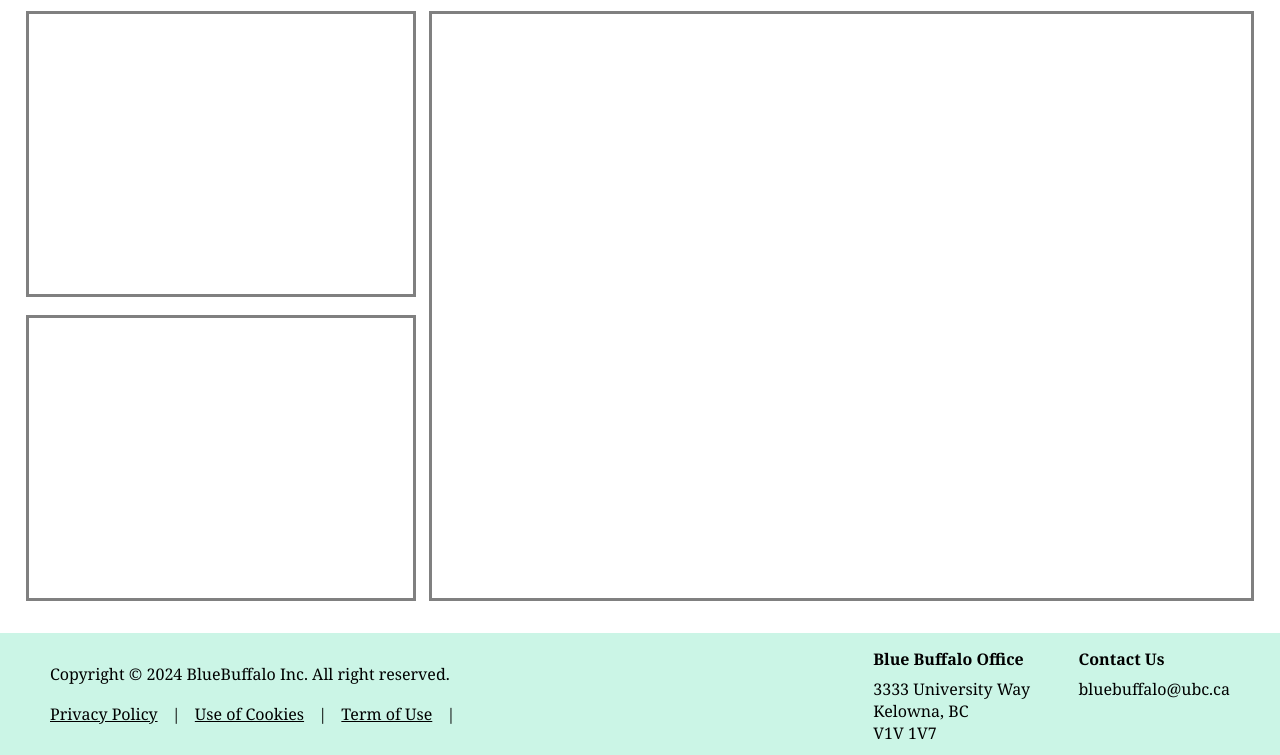
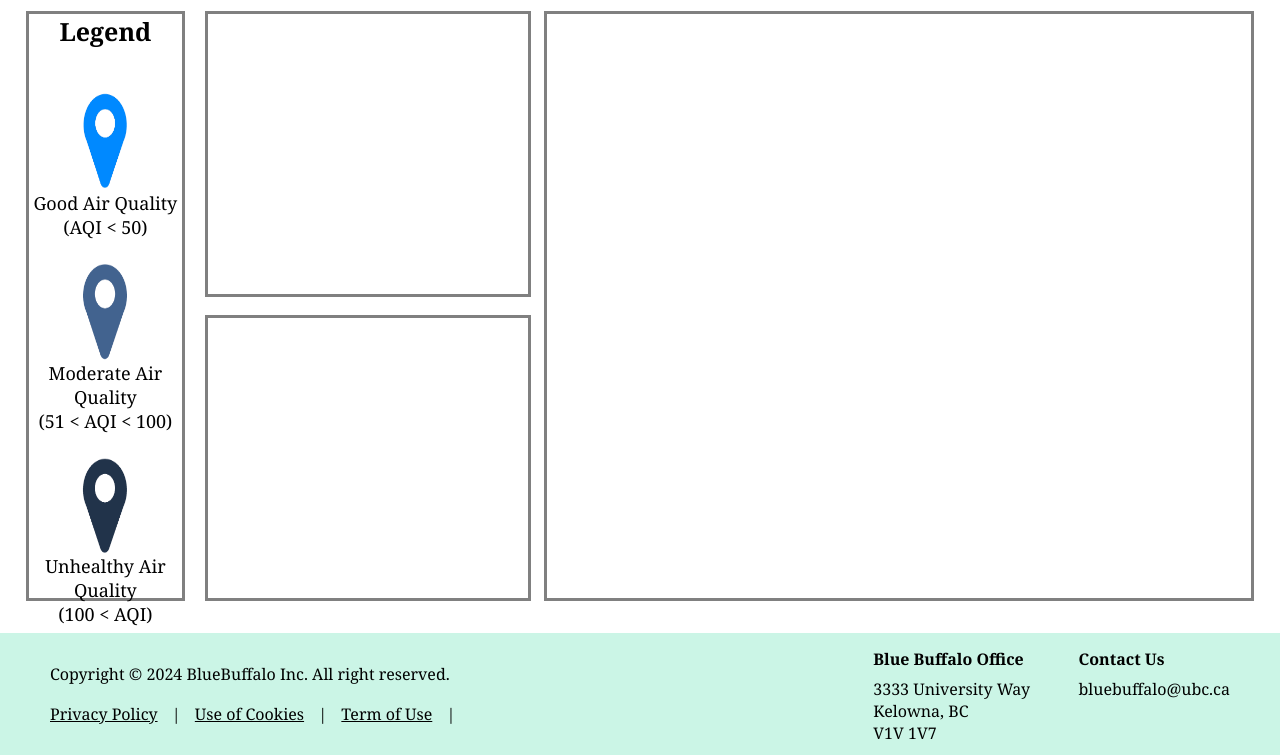
Before and after one commit to vol2468/bluebuffalo, a plain HTML site: page DashboardProject/templates/map.html in a window 1280 px wide. Shown: the part 165-920 px from the top of the page. Drawn offline with nearby package versions, Linux system fonts and the light colour scheme.

Commit message:
Added legend to Map Page

```diff
--- a/DashboardProject/static/css/map.css
+++ b/DashboardProject/static/css/map.css
@@ -10,9 +10,35 @@ footer {
     bottom: -15%;
 }
 
+#legend {
+    height: 73%;
+    width: 12%;
+    border: gray solid;
+    position: absolute;
+    left: 2%;
+    top: 22%;
+}
+
+#legend h2 {
+    font-size: 25px;
+    text-align: center;
+}
+#legend p {
+    font-size: 18px;
+    text-align: center;
+}
+
+#legend img {
+    display: block;
+    margin-left: auto;
+    margin-right: auto;
+    height: 17%;
+    width: 30%;
+}
+
 #mapUS {
     height: 73%;
-    width: 64%;
+    width: 55%;
     border: gray solid;
     position: absolute;
     right: 2%;
@@ -22,10 +48,10 @@ footer {
 #mapHI,
 #mapAK {
     height: 35%;
-    width: 30%;
+    width: 25%;
     border: gray solid;
     position: absolute;
-    left: 2%;
+    left: 16%;
     top: 22%;
 }
 
--- a/DashboardProject/static/js/map.js
+++ b/DashboardProject/static/js/map.js
@@ -72,7 +72,7 @@ L.tileLayer('https://tile.openstreetmap.org/{z}/{x}/{y}.png', {
 // AK
 var mapAK = L.map('mapAK', {
     center: [64, -154],
-    zoom: 3
+    zoom: 4
 });
 mapAK.setMaxBounds(mapAK.getBounds());
 L.tileLayer('https://tile.openstreetmap.org/{z}/{x}/{y}.png', {
--- a/DashboardProject/templates/map.html
+++ b/DashboardProject/templates/map.html
@@ -28,6 +28,18 @@
         </header>
     </div>
     <h1 id="dbd">Air Quality on US Map</h1>
+    <div id="legend">
+        <h2>Legend</h2><br><br>
+        <img src='../static/images/pin_high.png'>
+        <p>Good Air Quality</p>
+        <p>(AQI < 50)</p><br>
+        <img src='../static/images/pin_medium.png'>
+        <p>Moderate Air Quality</p>
+        <p>(51 < AQI < 100)</p><br>
+        <img src='../static/images/pin_low.png'>
+        <p>Unhealthy Air Quality</p>
+        <p>(100 < AQI)</p><br>
+    </div>
     <div class="map" id="mapAK"></div>
     <div class="map" id="mapHI"></div>
     <div class="map" id="mapUS"></div>
```
